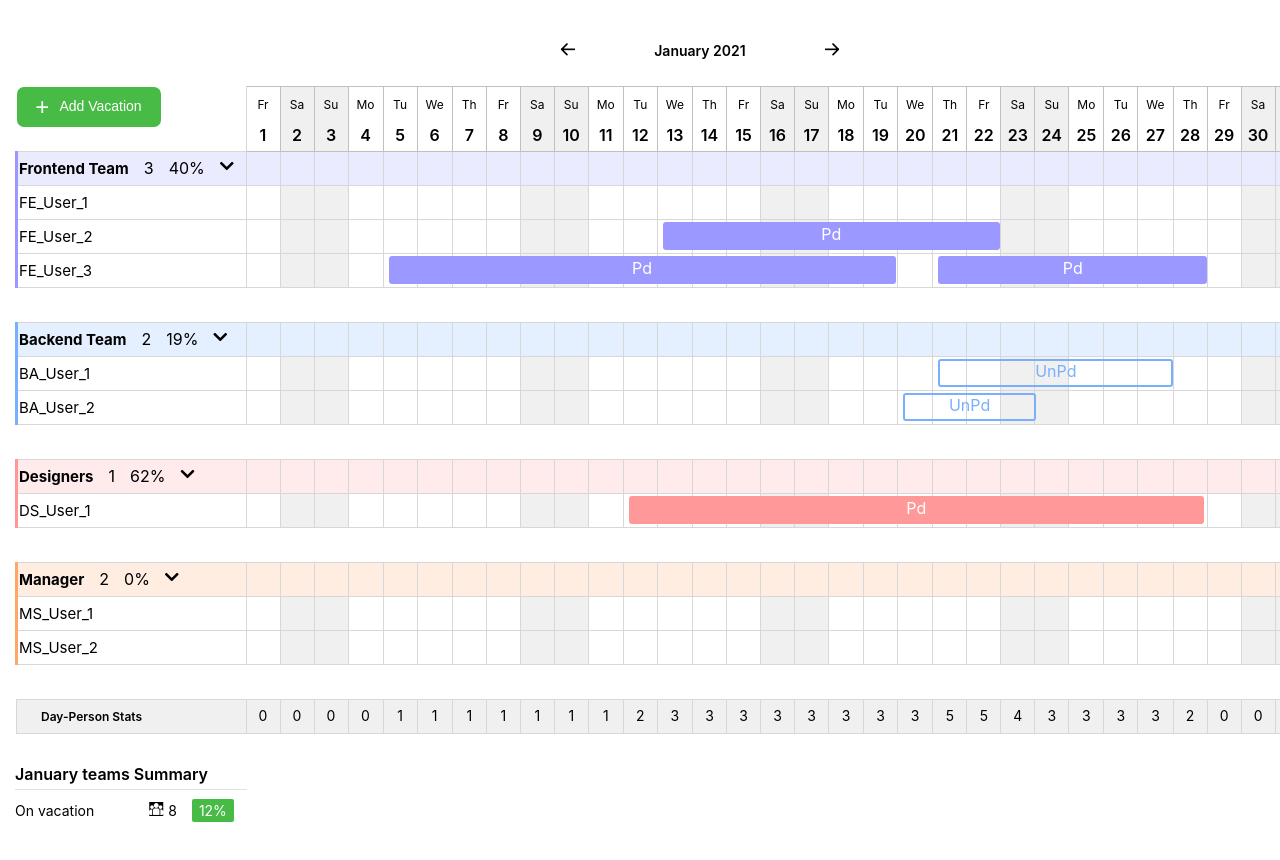
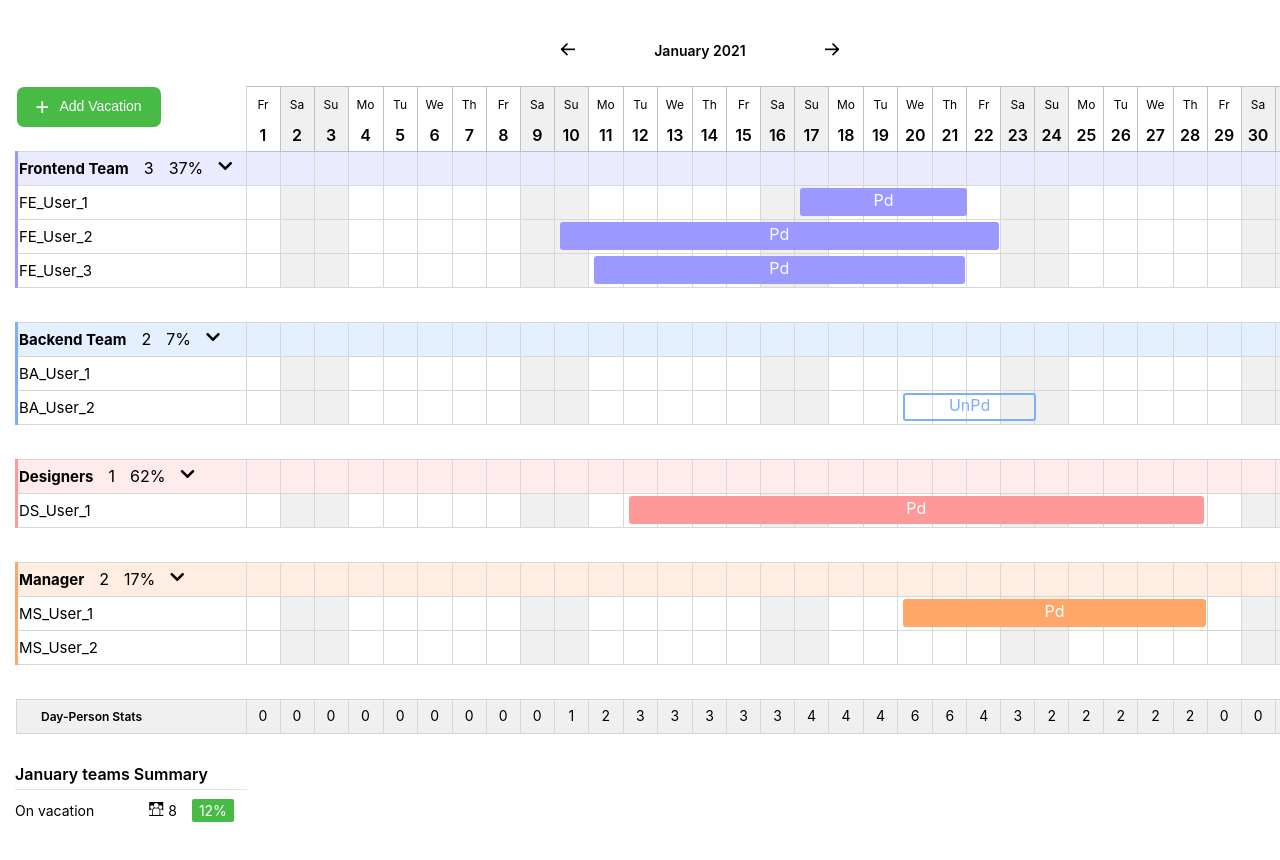
Before and after one commit to LesnovArt/calendarWithReact, a React (Create React App) app: page / in a window 1280 px wide. Shown: the top 860 px of the page. Built offline with nearby package versions, Linux system fonts and the light colour scheme; data requests are answered from the project's data file.

Commit message:
fix bug with line of vacation (style)

```diff
--- a/db.json
+++ b/db.json
@@ -86,13 +86,6 @@
       "type": "Paid"
     },
     {
-      "id": 7,
-      "startDate": "10.12.2020",
-      "endDate": "18.12.2020",
-      "userId": 2,
-      "type": "Pd"
-    },
-    {
       "id": 8,
       "startDate": "25.01.2020",
       "endDate": "28.01.2020",
@@ -156,30 +149,30 @@
       "type": "UnPd"
     },
     {
-      "id": 1609671670482,
-      "startDate": "05.01.2021",
-      "endDate": "19.01.2021",
-      "userId": 3,
+      "id": 1610745492247,
+      "startDate": "20.01.2021",
+      "endDate": "28.01.2021",
+      "userId": 7,
       "type": "Pd"
     },
     {
-      "id": 1610721106163,
-      "startDate": "21.01.2021",
-      "endDate": "27.01.2021",
-      "userId": 4,
-      "type": "UnPd"
+      "id": 1610802775706,
+      "startDate": "17.01.2021",
+      "endDate": "21.01.2021",
+      "userId": 1,
+      "type": "Pd"
     },
     {
-      "id": 1610743781476,
-      "startDate": "13.01.2021",
+      "id": 1610802869370,
+      "startDate": "10.01.2021",
       "endDate": "22.01.2021",
       "userId": 2,
       "type": "Pd"
     },
     {
-      "id": 1610743794580,
-      "startDate": "21.01.2021",
-      "endDate": "28.01.2021",
+      "id": 1610802880490,
+      "startDate": "11.01.2021",
+      "endDate": "21.01.2021",
       "userId": 3,
       "type": "Pd"
     }
--- a/src/index.scss
+++ b/src/index.scss
@@ -98,17 +98,16 @@ button:hover {
 
 }
 .restDay {
-  z-index: -1;
   background: #F0F0F0;
 }
 .vacations {
-
+  z-index: 1;
   display: block;
   position: absolute;
   width: 120px;
 
   height: 28px;
-  // top: 50%;
+
 
   transform: translateY(calc(-50%));
   left: 5px;
@@ -120,15 +119,18 @@ button:hover {
   border-radius: 3px;
   // color: #fff;
   // margin-bottom: 2px;
+
 }
 .UnPd {
   background-color: transparent !important;
   text-align: center;
 }
 .Pd {
+
   color: white !important;
   text-align: center;
 }
+
 .vacationHover:hover {
   cursor: pointer;
 }
```
